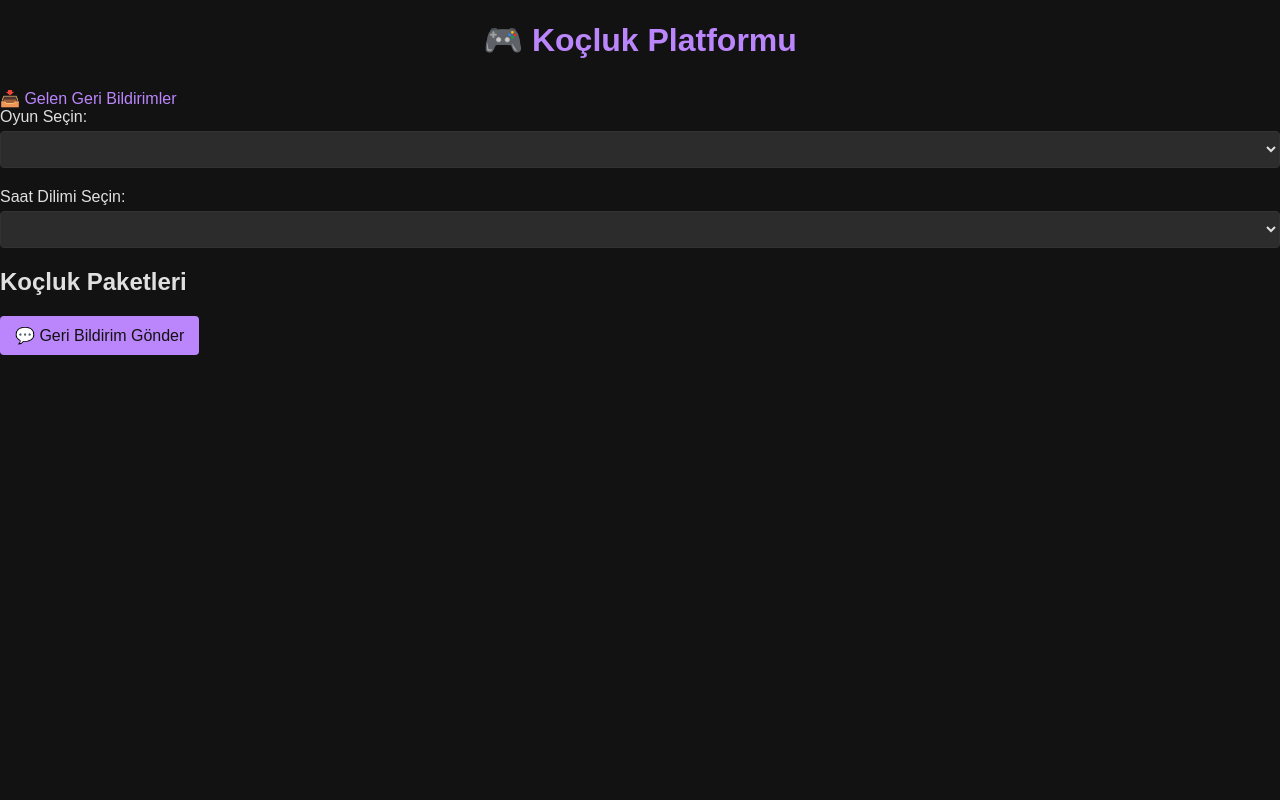
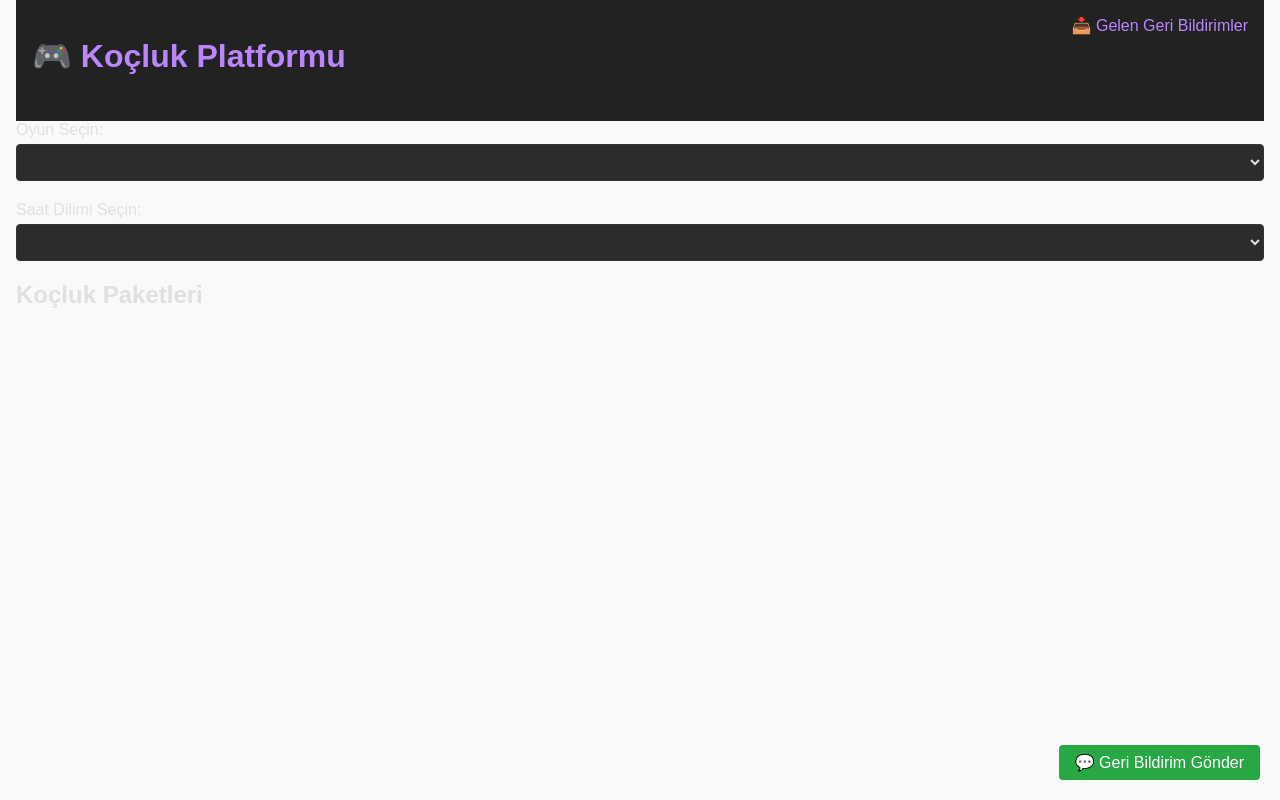
Before and after one commit to KeroRy1/OK-Oyun-Koclugu, a Flask app: page / in a window 1280 px wide. Run offline with Flask 3, Linux system fonts and the light colour scheme; data that the repository does not hold is empty.

Commit message:
Update style.css

```diff
--- a/static/style.css
+++ b/static/style.css
@@ -102,3 +102,42 @@
 a:hover {
   text-decoration: underline;
 }
+
+body {
+    font-family: sans-serif;
+    margin: 0;
+    padding: 0 1rem;
+    background: #f9f9f9;
+}
+
+header {
+    background: #222;
+    color: white;
+    padding: 1rem;
+    display: flex;
+    justify-content: space-between;
+    flex-wrap: wrap;
+}
+
+button {
+    padding: 0.5rem 1rem;
+    margin-top: 1rem;
+    background: #007bff;
+    color: white;
+    border: none;
+    border-radius: 4px;
+}
+
+#feedback-btn {
+    position: fixed;
+    bottom: 20px;
+    right: 20px;
+    background: #28a745;
+}
+
+@media (max-width: 600px) {
+    header {
+        flex-direction: column;
+        align-items: flex-start;
+    }
+}
```
